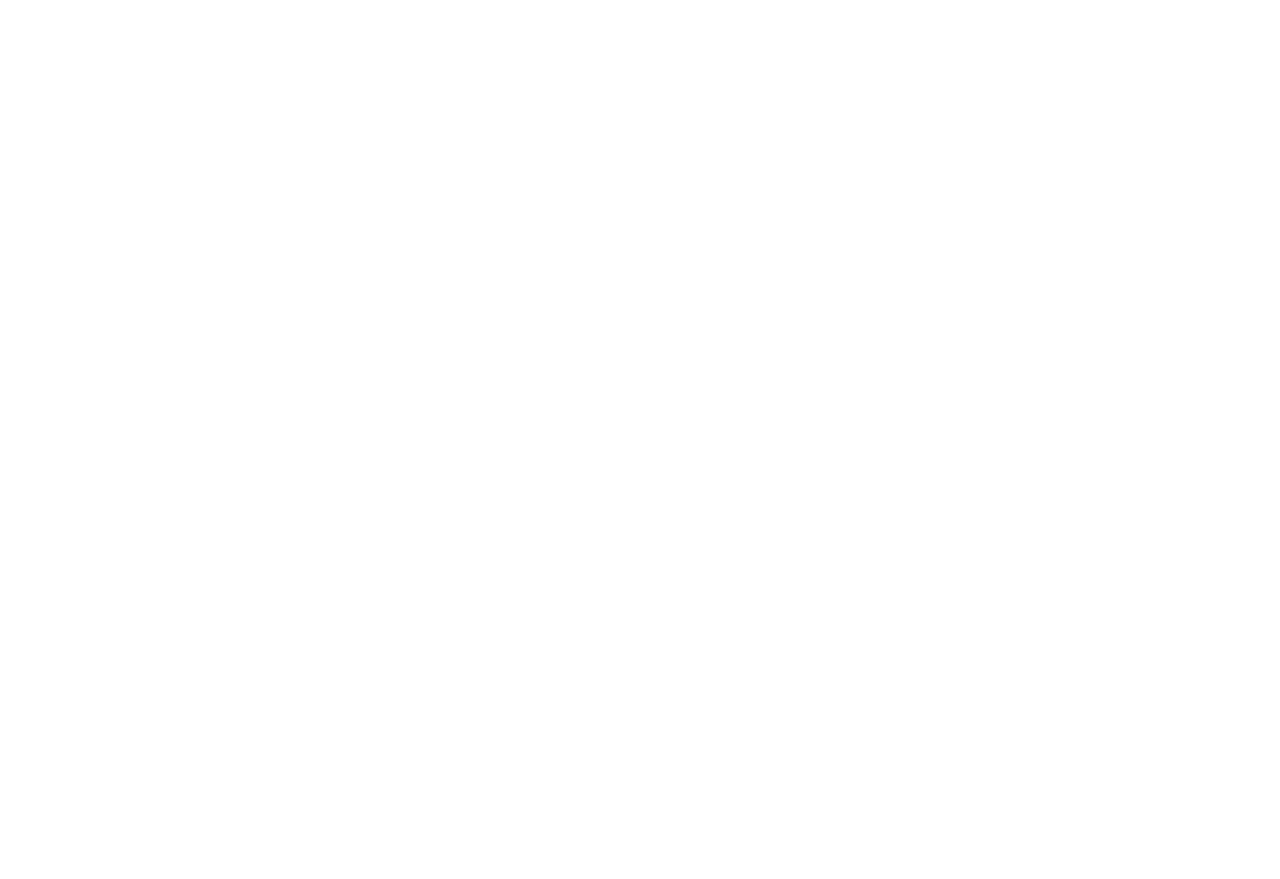
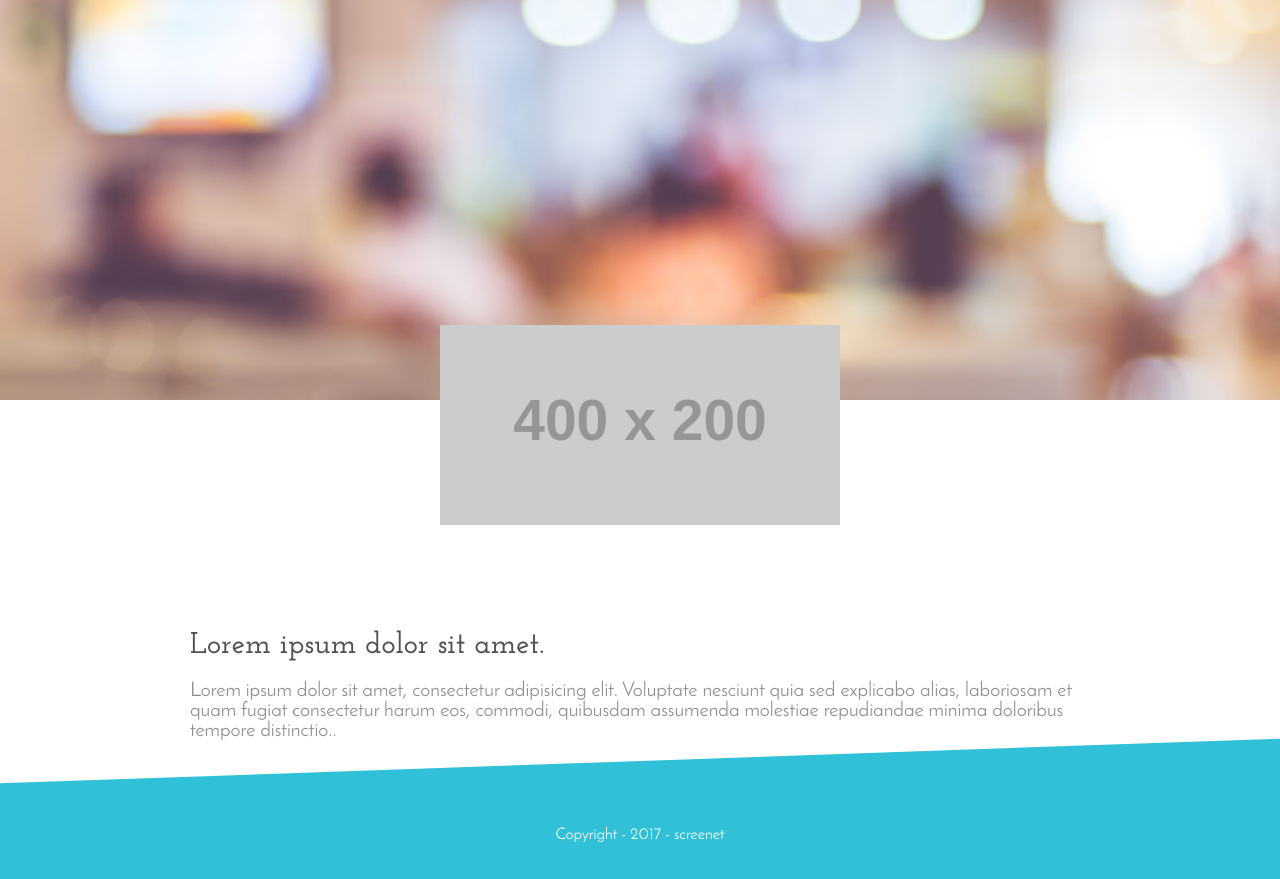
Before and after one commit to Davidbell1/Screenet, an Angular app: page /results in a window 1280 px wide. Before the commit this address led to /. Before the commit the page ends 800 px from the top, so only its background shows below. Built offline with nearby package versions, Linux system fonts and the light colour scheme.

Commit message:
Updated version

```diff
--- a/src/app/views/questionnaire/questionnaire.component.html
+++ b/src/app/views/questionnaire/questionnaire.component.html
@@ -6,37 +6,16 @@
 <section class="questionnaire">
 
 	<div class="inner_container">
-		<h1>Lorem ipsum dolor sit amet.</h1>
-		<p>Lorem ipsum dolor sit amet, consectetur adipisicing elit. Voluptate nesciunt quia sed explicabo alias, laboriosam et quam fugiat consectetur harum eos, commodi, quibusdam assumenda molestiae repudiandae minima doloribus tempore distinctio.. </p>
+		<h1>{{questions[question_id].title}}</h1>
+		<p>{{questions[question_id].subtitle}}</p>
 		<ul>
-			<li>
-			<a class="">
-				younger than 40
-			</a>
-			</li>
-			<li>
-				<a> 40-50
-				</a>
-			</li>
-			<li>
-				<a>
-					50-60
-				</a>
-			</li>
-			<li>
-				<a>
-					60-70
-				</a>
-			</li>
-			<li>
-				<a>
-					older than 70
-				</a>
+			<li *ngFor="let answer of questions[question_id].answers" (click)="save_answers(questions[question_id].id, answer.value)">
+				<a [ngClass]="{'active': (results[questions[question_id].id] == answer.value) }">{{answer.label}}</a>
 			</li>
 		</ul>
 		<div class="button_container">
-			<a class="back">back</a>
-			<a class="next">next</a>
+			<a class="back" *ngIf="question_id >= 1" (click)="back()">back</a>
+			<a class="next" [ngClass]="{'active': results[questions[question_id].id]}" (click)="next()">next</a>
 		</div>
 	</div>
 </section>
--- a/src/app/views/questionnaire/questionnaire.component.ts
+++ b/src/app/views/questionnaire/questionnaire.component.ts
@@ -1,4 +1,6 @@
 import { ElementRef, Component, OnInit } from '@angular/core';
+import {QUESTIONS} from '../../../assets/json/questions';
+import {Router} from '@angular/router';
 
 @Component({
   selector: 'app-questionnaire',
@@ -6,12 +8,33 @@
   styleUrls: ['./questionnaire.component.scss']
 })
 export class QuestionnaireComponent implements OnInit {
+	questions: any = QUESTIONS;
+	results: any = {};
+	question_id: number = 0;
 
-  constructor(private element: ElementRef) { }
+  constructor(private element: ElementRef, private router: Router) { }
 
   ngOnInit() {
   	this.element.nativeElement.scrollIntoView();
+  	console.log(this.questions);
 
   }
-
+save_answers( id, value){
+	this.results[id]=value;
+	console.log(this.results);
 }
+next(){
+	if(this.question_id < (this.questions.length-1)){
+		window.scrollTo(0, 0);
+		this.question_id= this.question_id +1;
+		console.log(this.question_id);
+	} else{
+		// this.router.navigate(["/results"], {"result": this.results});
+	}
+}
+back(){
+window.scrollTo(0, 0);
+this.question_id= this.question_id -1;
+console.log(this.question_id);
+}
+}
--- /dev/null
+++ b/src/app/views/result/result.component.html
@@ -0,0 +1,15 @@
+ <section class="introduction">
+	<div class='header_picture'></div>
+	<img src="http://placehold.it/400x200" alt="logo screenet">
+</section>
+
+<section class="introduction_text">
+	<div class="inner_container">
+		<h1>Lorem ipsum dolor sit amet.</h1>
+		<p>Lorem ipsum dolor sit amet, consectetur adipisicing elit. Voluptate nesciunt quia sed explicabo alias, laboriosam et quam fugiat consectetur harum eos, commodi, quibusdam assumenda molestiae repudiandae minima doloribus tempore distinctio.. </p>
+	</div>
+</section>
+
+<footer>
+	<p>Copyright - 2017 - screenet</p>
+</footer>
--- /dev/null
+++ b/src/app/views/result/result.component.scss
@@ -0,0 +1,205 @@
+section.introduction{
+	div.header_picture{
+		width: 100%;
+		height: 400px;
+		background-image: url('../../../assets/Images/BG_Intro.jpg');
+		background-size: cover;
+		background-position: center center;
+	}
+	img{
+		width: 90%;
+		max-width: 400px;
+		margin: -75px auto 0 auto;
+		display: block;
+	}
+}
+
+section.introduction_text{
+	padding: 100px 0 50px;
+
+	div.inner_container{
+		width: 90%;
+		max-width: 1000px;
+		margin: 0px auto;
+
+		h1{
+			font-family:'JosefinSlab';
+			font-weight: 800;
+			width: 90%;
+			margin: 0 auto 20px auto;
+			font-size: 30px;
+			color: #4f4f4f;
+		}
+		p{
+			font-family:'JosefinSans';
+			font-weight: 400;
+			width: 90%;
+			margin: 0 auto;
+			font-size: 20px;
+			color: #8e8e8e;
+		}
+	}
+
+
+}
+
+section.key_points{
+
+	div.inner_container{
+		width: 90%;
+		max-width: 1000px;
+		margin: 0px auto;
+		ul{
+			margin: 0 auto;
+			padding: 0;
+			width: 90%;
+
+			li{
+				margin: 0;
+				padding: 0;
+				list-style-type: none;
+				overflow: auto;
+				display: flex;
+				flex-flow: row wrap;
+
+				div.image_container{
+					width: 75px;
+					margin-right: 10px;
+					display: flex;
+					align-items: center;
+
+
+					img{
+						width: 100%;
+					}
+				}
+				p{
+					width: calc(100% - 85px);
+					float: right;
+					font-family:'JosefinSans';
+					font-weight: 400;
+					font-size: 16px;
+					color: #8e8e8e;
+				}
+
+			}
+		}
+	}
+}
+
+section.take_the_test{
+	padding: 50px 0 100px;
+
+	div.inner_container{
+		width: 90%;
+		max-width: 400px;
+		margin: 0px auto;
+
+		a{
+			width: 100%;
+			margin: 0 auto;
+			display: block;
+			color: white;
+			font-family: 'JosefinSlab';
+			text-decoration: none;
+			font-size: 30px;
+			text-align: center;
+			padding: 12px 0;
+			border-radius: 4px;
+			background: linear-gradient(to right, #30c0d8, #30c0af);
+			box-shadow: 0 0 10px rgba(0, 0, 0, 0.3);
+			transition: all 200ms;
+			cursor: pointer;
+
+			&:hover{
+				opacity: 0.8;
+			}
+
+		}
+	}
+}
+
+footer{
+	position: relative;
+	width: 100%;
+	margin: 0;
+	background-color: #30c0d8;
+	padding: 20px 0;
+
+	p{
+		color: white;
+		width: 100%;
+		text-align: center;
+		font-family: 'JosefinSans';
+		z-index: 2;
+		position: relative;
+
+	}
+	&:before{
+		content: '';
+		display: block;
+		background-color: #30c0d8;
+		width: 100%;
+		height: 70px;
+		position: absolute;
+		top: -20px;
+		transform: skewY(-3deg);
+		z-index: 1;
+	}
+}
+
+/*
+    TABLET VERSION
+*/
+@media screen and (min-width: 768px ){}
+/*
+    SMALL SCREEN COMPUTER VERSION
+*/
+@media screen and (min-width: 992px ){
+
+	section.key_points{
+
+		div.inner_container{
+			ul{
+				display: flex;
+
+				li{
+					width: calc(33% - 40px);
+
+					div.image_container{
+						align-items: flex-start;
+
+						img{}
+					}
+					p{}
+
+				}
+			}
+		}
+	}
+
+	footer{
+
+		p{}
+		&:before{
+			top: -30px;
+		}
+	}
+}
+/*
+    LARGE SCREEN COMPUTER VERSION
+*/
+@media screen and (min-width: 1200px ){
+
+	footer{
+
+		p{}
+		&:before{
+			transform: skewY(-2deg);
+		}
+	}
+}
+/*
+    SUPER LARGE SCREEN COMPUTER VERSION
+*/
+@media screen and (min-width: 1600px ){}
--- /dev/null
+++ b/src/app/views/result/result.component.ts
@@ -0,0 +1,15 @@
+import { Component, OnInit } from '@angular/core';
+
+@Component({
+  selector: 'app-result',
+  templateUrl: './result.component.html',
+  styleUrls: ['./result.component.scss']
+})
+export class ResultComponent implements OnInit {
+
+  constructor() { }
+
+  ngOnInit() {
+  }
+
+}
--- /dev/null
+++ b/src/assets/json/questions.ts
@@ -0,0 +1,83 @@
+export const QUESTIONS =[
+	{
+		id: 'question_1',
+		title: 'Lorem ipsum dolor sit amet. 1',
+		subtitle: 'Lorem ipsum dolor sit amet, consectetur adipisicing elit. Voluptate nesciunt quia sed explicabo alias, laboriosam et quam fugiat consectetur harum eos, commodi, quibusdam assumenda molestiae repudiandae minima doloribus tempore distinctio. 1',
+		answers: [
+			{
+				label: 'younger than 40',
+				value: '> 40'
+			},
+			{
+				label: '40 - 50',
+				value: '40 - 50'
+			},
+			{
+				label: '50 - 60',
+				value: '50 - 60'
+			},
+			{
+				label: '60 - 70',
+				value: '60 - 70'
+			},
+			{
+				label: 'older than 70',
+				value: '< 70'
+			},
+		]
+	},
+	{
+		id: 'question_2',
+		title: 'Lorem ipsum dolor sit amet. 2',
+		subtitle: 'Lorem ipsum dolor sit amet, consectetur adipisicing elit. Voluptate nesciunt quia sed explicabo alias, laboriosam et quam fugiat consectetur harum eos, commodi, quibusdam assumenda molestiae repudiandae minima doloribus tempore distinctio. 2',
+		answers: [
+			{
+				label: 'younger than 40',
+				value: '> 40'
+			},
+			{
+				label: '40 - 50',
+				value: '40 - 50'
+			},
+			{
+				label: '50 - 60',
+				value: '50 - 60'
+			},
+			{
+				label: '60 - 70',
+				value: '60 - 70'
+			},
+			{
+				label: 'older than 70',
+				value: '< 70'
+			},
+		]
+	},
+	{
+		id: 'question_3',
+		title: 'Lorem ipsum dolor sit amet. 3',
+		subtitle: 'Lorem ipsum dolor sit amet, consectetur adipisicing elit. Voluptate nesciunt quia sed explicabo alias, laboriosam et quam fugiat consectetur harum eos, commodi, quibusdam assumenda molestiae repudiandae minima doloribus tempore distinctio. 3',
+		answers: [
+			{
+				label: 'younger than 40',
+				value: '> 40'
+			},
+			{
+				label: '40 - 50',
+				value: '40 - 50'
+			},
+			{
+				label: '50 - 60',
+				value: '50 - 60'
+			},
+			{
+				label: '60 - 70',
+				value: '60 - 70'
+			},
+			{
+				label: 'older than 70',
+				value: '< 70'
+			},
+		]
+	},
+];
```
Also changed, not shown: src/app/app.module.ts (+5 -2 lines), 1 other file (tests, documents, lock files or other folders).
